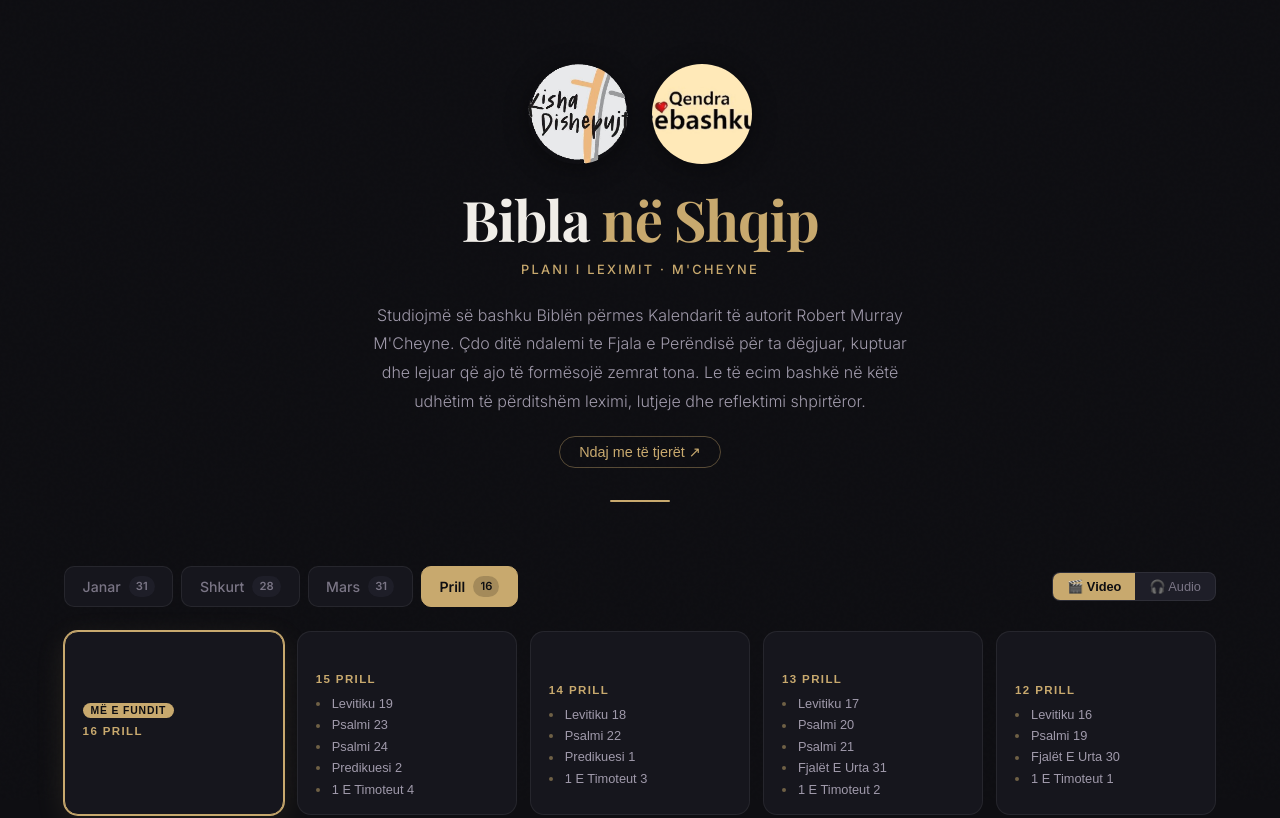
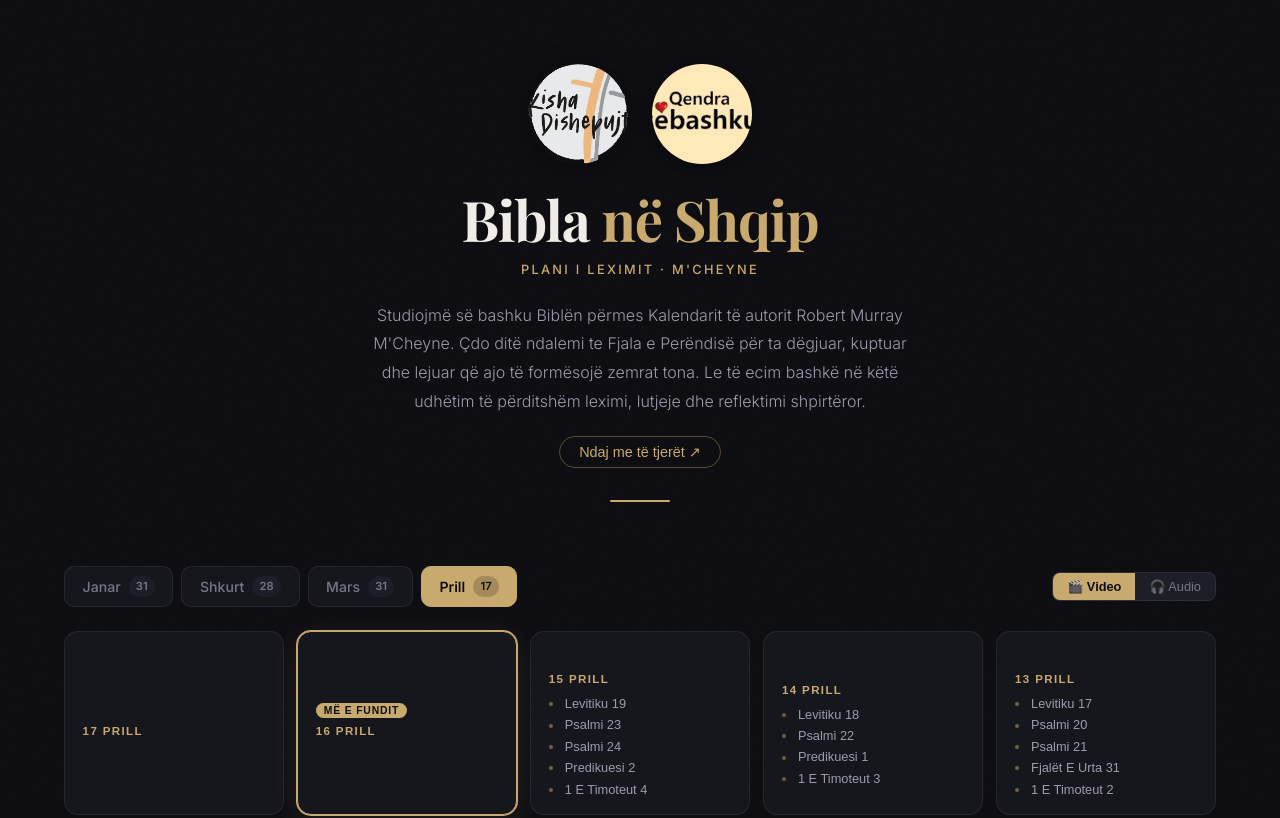
Before and after one commit to jeffandmeredith-max/bibla-shqip, a React (Vite) app: page / in a window 1280 px wide. Shown: the top 818 px of the page. Built offline with nearby package versions, Linux system fonts and the light colour scheme.

Commit message:
chore: daily update 2026-04-17

```diff
--- a/src/data/april.js
+++ b/src/data/april.js
@@ -406,5 +406,11 @@ export const april = [
     "videoId": "ImQGhjeHCZc",
     "readings": [],
     "audioFile": "april-16.webm"
+  },
+  {
+    "day": 17,
+    "date": "17 Prill",
+    "videoId": "1QAdsdkblRw",
+    "readings": []
   }
 ]
```
